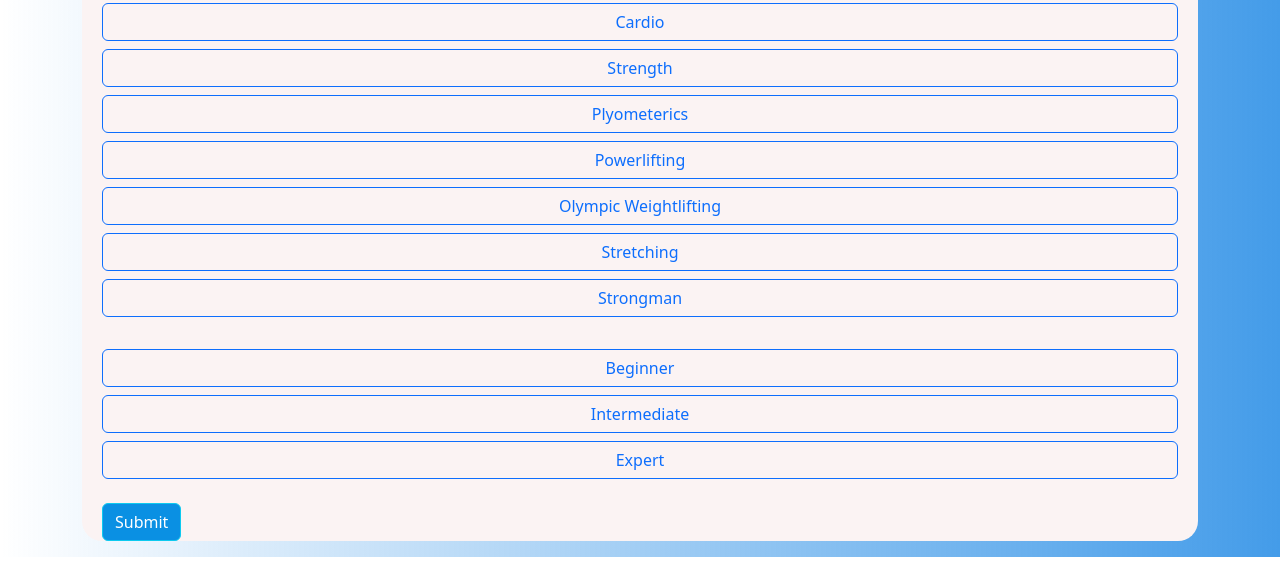
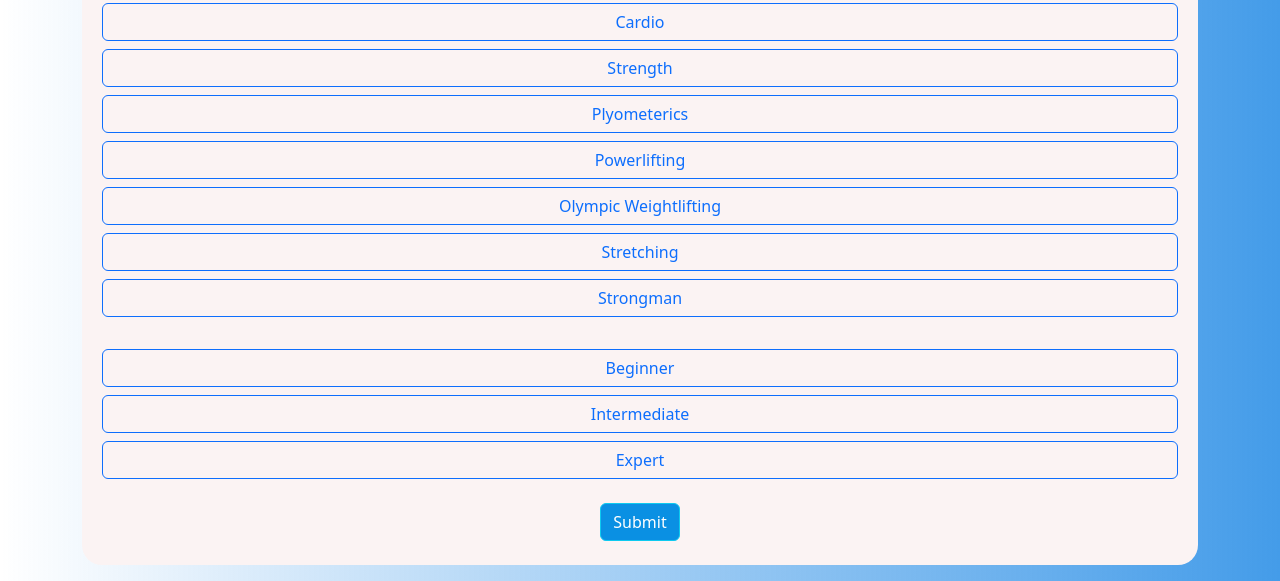
Before and after one commit to mirandamorton1/Music-N-Motion, a plain HTML site: page html/workoutSelect.html in a window 1280 px wide. Shown: the part 475-1056 px from the top of the page. Before the commit the page ends 1032 px from the top, so only its background shows below. Drawn offline with nearby package versions, Linux system fonts and the light colour scheme; a web font is replaced by a local one.

Commit message:
centered submit button

```diff
--- a/css/workoutSelect.css
+++ b/css/workoutSelect.css
@@ -58,6 +58,7 @@ form {
 #submitButton {
     background-color:rgb(10, 144, 227);
     color: white;
+    margin:auto;
 
 }
 
--- a/html/workoutSelect.html
+++ b/html/workoutSelect.html
@@ -40,7 +40,7 @@
       <form>
         <br />
         <div class="mb-3">
-          <div class="gap-2" id="typeInput" name="typeInput" required>
+          <div class="gap-2" id="typeInput" name="typeInput">
             <div class="d-grid gap-2" role="group" aria-label="Basic radio toggle button group">
                 <input type="radio" class="btn-check" name="type" id="cardio" value="cardio" autocomplete="off" >
                 <label class="btn btn-outline-primary" for="cardio">Cardio</label>
@@ -81,6 +81,7 @@
               id="submitButton"
               >Submit
           </button>
+          <br>
         </div>
       </div>
       </form>
```
